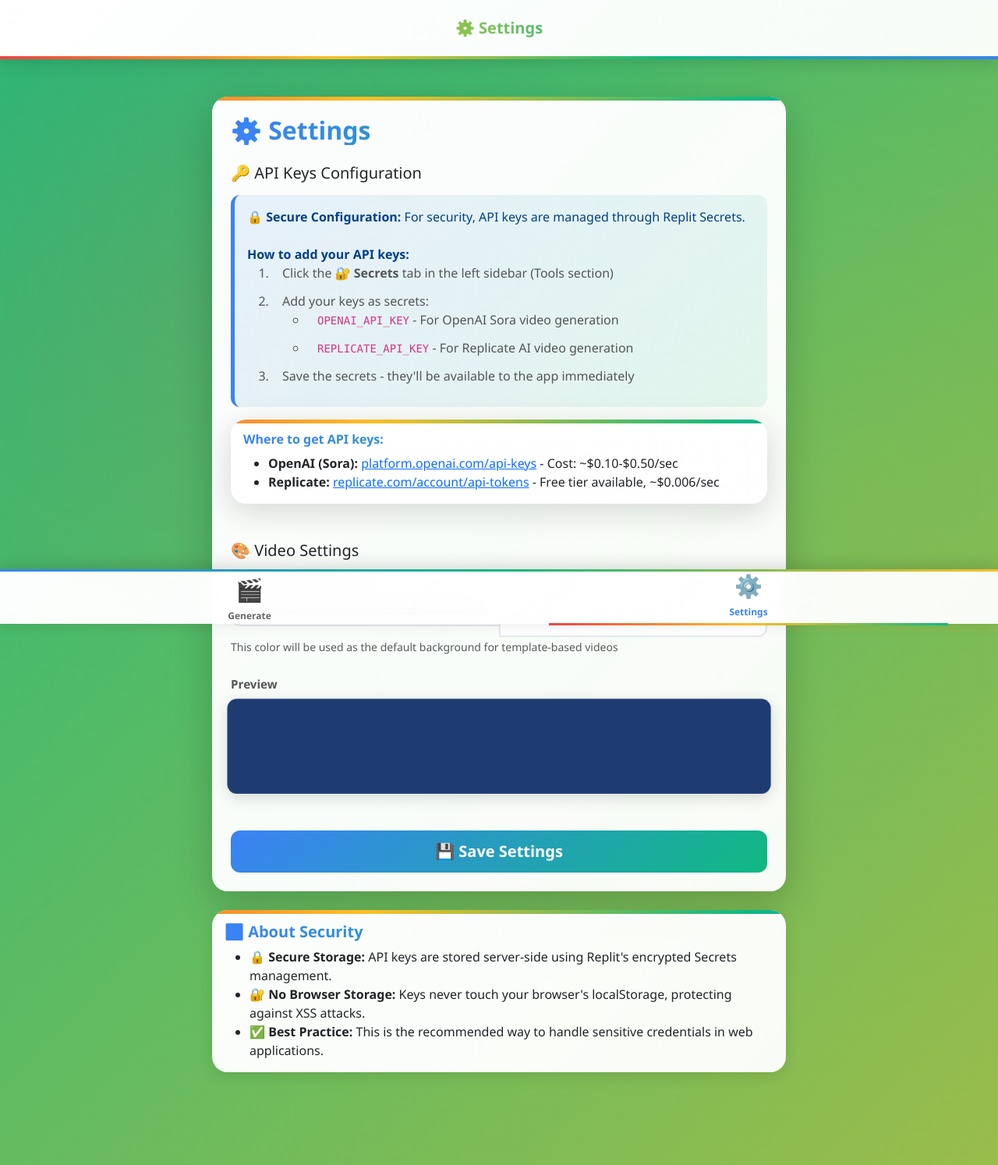
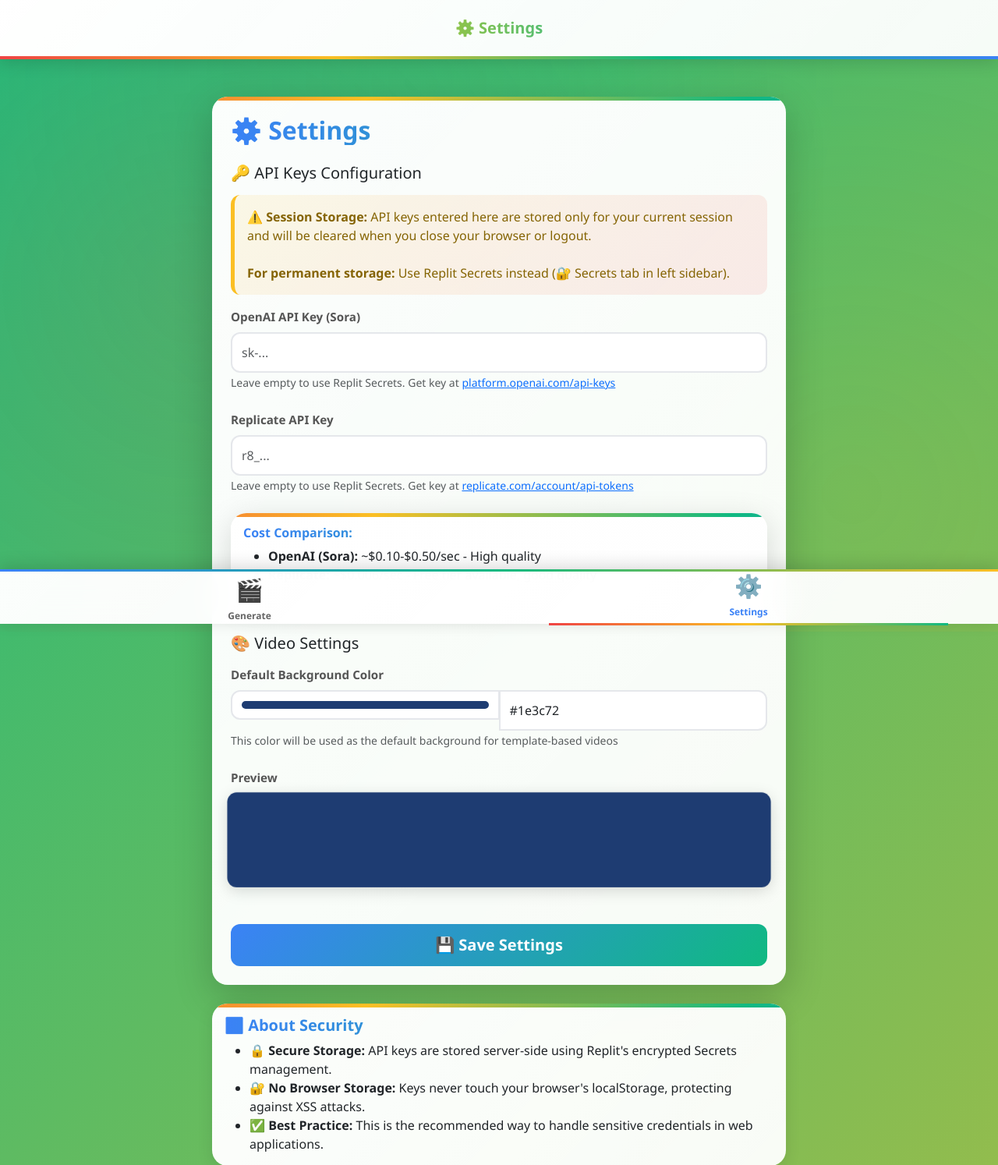
Before and after one commit to julisunkan/vidad, a Flask app: page /settings in a window 1280 px wide. Shown: the top 1494 px of the page at 78% size. Run offline with Flask 3, Linux system fonts and the light colour scheme.

Commit message:
Assistant checkpoint: Add session-based API key storage
Assistant generated file changes:
- templates/settings.html: Add session-based API key input fields
- static/js/settings.js: Update to handle session-based API keys, Load session API keys on page load
- app.py: Add session-based API key management endpoints, Pass session API keys to generator functions
- sora_generator.py: Use session API key if available
Use session API key if available
Update image-to-video function to accept session API key
- replicate_generator.py: Use session API key if available

---

User prompt:

Allow user to add their API key, both only store it for their session

Replit-Commit-Author: Assistant
Replit-Commit-Session-Id: 84a3ea1d-6a87-4cb3-bf6f-d8df48af9220
Replit-Commit-Event-Id: 024b3b0d-b640-4620-a4d7-8d0ed5650907

```diff
--- a/app.py
+++ b/app.py
@@ -37,6 +37,36 @@ def index():
 @app.route('/settings')
 def settings():
     return render_template('settings.html')
+
+@app.route('/save_settings', methods=['POST'])
+def save_settings():
+    """Save settings to session"""
+    try:
+        data = request.get_json()
+        if not data:
+            return jsonify({'error': 'Invalid request'}), 400
+
+        # Store API keys in session
+        if data.get('openai_api_key'):
+            session['openai_api_key'] = data['openai_api_key']
+        if data.get('replicate_api_key'):
+            session['replicate_api_key'] = data['replicate_api_key']
+
+        # Background color doesn't need to be in session
+        return jsonify({'success': True})
+    except Exception as e:
+        return jsonify({'error': str(e)}), 500
+
+@app.route('/get_settings')
+def get_settings():
+    """Get settings from session"""
+    try:
+        return jsonify({
+            'openai_api_key': session.get('openai_api_key', ''),
+            'replicate_api_key': session.get('replicate_api_key', '')
+        })
+    except Exception as e:
+        return jsonify({'error': str(e)}), 500
 
 @app.route('/static/manifest.json')
 def manifest():
@@ -182,6 +212,10 @@ def generate_sora_video_route():
         video_filename = f"sora_{uuid.uuid4()}.mp4"
         video_path = os.path.join(app.config['UPLOAD_FOLDER'], video_filename)
 
+        # Get session API keys
+        session_openai_key = session.get('openai_api_key')
+        session_replicate_key = session.get('replicate_api_key')
+
         if use_image and 'image' in request.files:
             image_file = request.files['image']
             if image_file and image_file.filename:
@@ -194,7 +228,8 @@ def generate_sora_video_route():
                     image_path=image_path,
                     duration=duration,
                     size=size,
-                    output_path=video_path
+                    output_path=video_path,
+                    session_api_key=session_openai_key
                 )
 
                 try:
@@ -209,14 +244,16 @@ def generate_sora_video_route():
                     prompt=prompt,
                     duration=duration,
                     size=size,
-                    output_path=video_path
+                    output_path=video_path,
+                    session_api_key=session_replicate_key
                 )
             else:
                 result = generate_video_with_sora(
                     prompt=prompt,
                     duration=duration,
                     size=size,
-                    output_path=video_path
+                    output_path=video_path,
+                    session_api_key=session_openai_key
                 )
 
         if result['success']:
--- a/static/js/settings.js
+++ b/static/js/settings.js
@@ -38,11 +38,26 @@ document.getElementById('settingsForm').addEventListener('submit', function(e) {
     e.preventDefault();
 
     const settings = {
-        background_color: document.getElementById('bgColor').value
+        background_color: document.getElementById('bgColor').value,
+        openai_api_key: document.getElementById('openaiApiKey').value,
+        replicate_api_key: document.getElementById('replicateApiKey').value
     };
 
+    // Send to server to store in session
+    fetch('/save_settings', {
+        method: 'POST',
+        headers: {
+            'Content-Type': 'application/json',
+        },
+        body: JSON.stringify(settings)
+    })
+    .then(response => response.json())
+    .then(data => {
+        if (data.success) {
             // Save only non-sensitive settings to localStorage
-    localStorage.setItem('videoGenSettings', JSON.stringify(settings));
+            localStorage.setItem('videoGenSettings', JSON.stringify({
+                background_color: settings.background_color
+            }));
 
             // Show success message
             const successMessage = document.getElementById('successMessage');
@@ -55,12 +70,23 @@ document.getElementById('settingsForm').addEventListener('submit', function(e) {
             setTimeout(() => {
                 successMessage.classList.add('d-none');
             }, 3000);
+        } else {
+            throw new Error(data.error || 'Failed to save settings');
+        }
+    })
+    .catch(error => {
+        const errorMessage = document.getElementById('errorMessage');
+        const errorText = document.getElementById('errorText');
+        errorText.textContent = error.message;
+        errorMessage.classList.remove('d-none');
+        document.getElementById('successMessage').classList.add('d-none');
+    });
 });
 
-// Load settings from localStorage
+// Load settings from localStorage and session
 function loadSettings() {
+    // Load background color from localStorage
     const savedSettings = localStorage.getItem('videoGenSettings');
-
     if (savedSettings) {
         try {
             const settings = JSON.parse(savedSettings);
@@ -73,4 +99,19 @@ function loadSettings() {
             console.error('Error loading settings:', e);
         }
     }
+
+    // Load API keys from session
+    fetch('/get_settings')
+        .then(response => response.json())
+        .then(data => {
+            if (data.openai_api_key) {
+                document.getElementById('openaiApiKey').value = data.openai_api_key;
             }
+            if (data.replicate_api_key) {
+                document.getElementById('replicateApiKey').value = data.replicate_api_key;
+            }
+        })
+        .catch(error => {
+            console.error('Error loading session settings:', error);
+        });
+}
--- a/templates/settings.html
+++ b/templates/settings.html
@@ -31,28 +31,36 @@
                             <div class="mb-5">
                                 <h5 class="mb-3">🔑 API Keys Configuration</h5>
 
-                                <div class="alert alert-info">
-                                    <strong>🔒 Secure Configuration:</strong> For security, API keys are managed through Replit Secrets.
+                                <div class="alert alert-warning">
+                                    <strong>⚠️ Session Storage:</strong> API keys entered here are stored only for your current session and will be cleared when you close your browser or logout.
                                     <br><br>
-                                    <strong>How to add your API keys:</strong>
-                                    <ol class="mb-0">
-                                        <li>Click the <strong>🔐 Secrets</strong> tab in the left sidebar (Tools section)</li>
-                                        <li>Add your keys as secrets:
-                                            <ul>
-                                                <li><code>OPENAI_API_KEY</code> - For OpenAI Sora video generation</li>
-                                                <li><code>REPLICATE_API_KEY</code> - For Replicate AI video generation</li>
-                                            </ul>
-                                        </li>
-                                        <li>Save the secrets - they'll be available to the app immediately</li>
-                                    </ol>
+                                    <strong>For permanent storage:</strong> Use Replit Secrets instead (🔐 Secrets tab in left sidebar).
+                                </div>
+
+                                <div class="mb-4">
+                                    <label for="openaiApiKey" class="form-label fw-bold">OpenAI API Key (Sora)</label>
+                                    <input type="password" class="form-control" id="openaiApiKey"
+                                           name="openai_api_key" placeholder="sk-..." autocomplete="off">
+                                    <small class="form-text text-muted">
+                                        Leave empty to use Replit Secrets. Get key at <a href="https://platform.openai.com/api-keys" target="_blank">platform.openai.com/api-keys</a>
+                                    </small>
+                                </div>
+
+                                <div class="mb-4">
+                                    <label for="replicateApiKey" class="form-label fw-bold">Replicate API Key</label>
+                                    <input type="password" class="form-control" id="replicateApiKey"
+                                           name="replicate_api_key" placeholder="r8_..." autocomplete="off">
+                                    <small class="form-text text-muted">
+                                        Leave empty to use Replit Secrets. Get key at <a href="https://replicate.com/account/api-tokens" target="_blank">replicate.com/account/api-tokens</a>
+                                    </small>
                                 </div>
 
                                 <div class="card">
                                     <div class="card-body">
-                                        <h6 class="card-title">Where to get API keys:</h6>
+                                        <h6 class="card-title">Cost Comparison:</h6>
                                         <ul class="mb-0">
-                                            <li><strong>OpenAI (Sora):</strong> <a href="https://platform.openai.com/api-keys" target="_blank">platform.openai.com/api-keys</a> - Cost: ~$0.10-$0.50/sec</li>
-                                            <li><strong>Replicate:</strong> <a href="https://replicate.com/account/api-tokens" target="_blank">replicate.com/account/api-tokens</a> - Free tier available, ~$0.006/sec</li>
+                                            <li><strong>OpenAI (Sora):</strong> ~$0.10-$0.50/sec - High quality</li>
+                                            <li><strong>Replicate:</strong> ~$0.006/sec - Free tier available, good quality</li>
                                         </ul>
                                     </div>
                                 </div>
```
Also changed, not shown: replicate_generator.py (+12 -12 lines), sora_generator.py (+54 -28 lines). Lines whose indentation alone changed are shown as unchanged.
